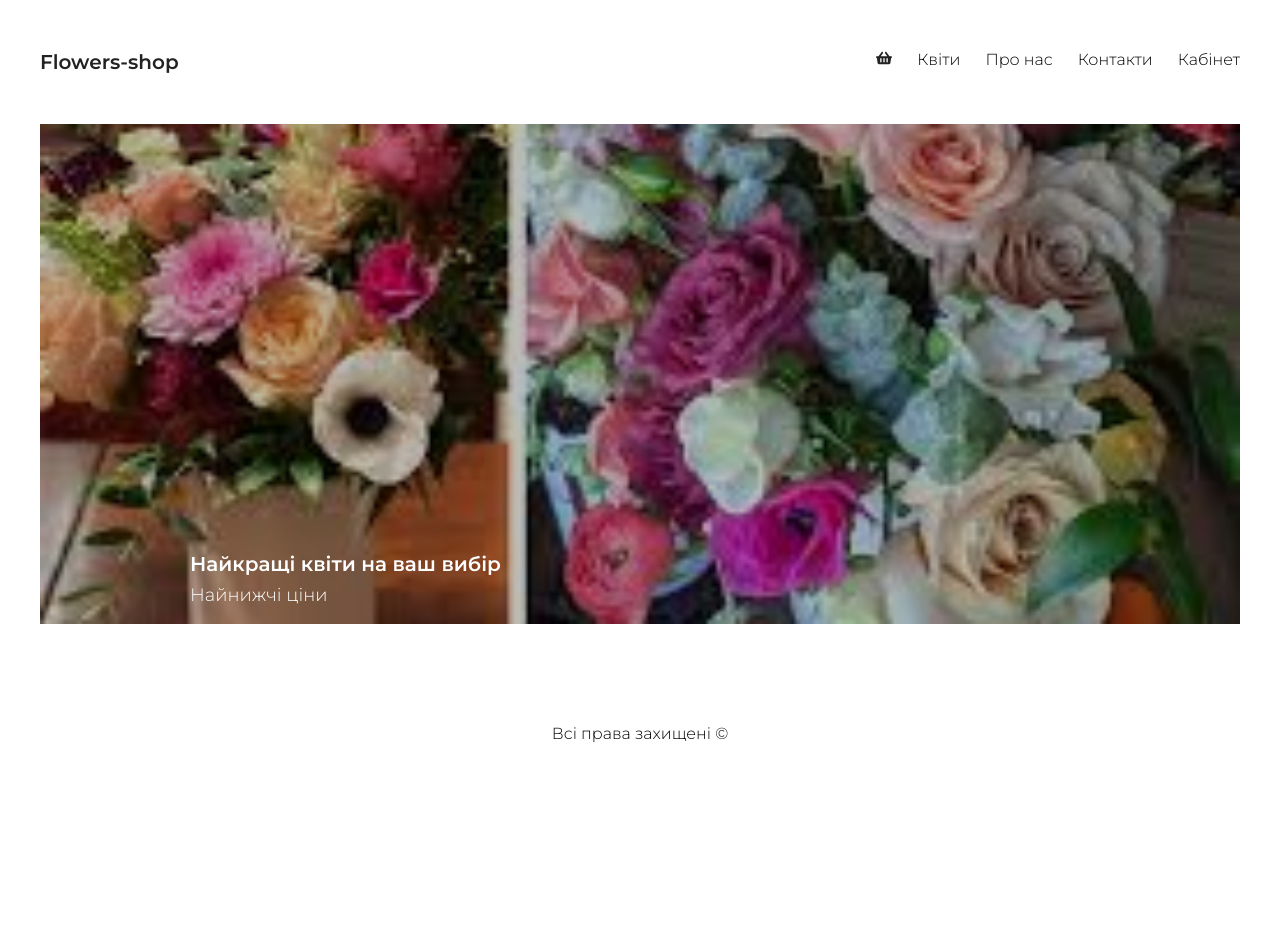
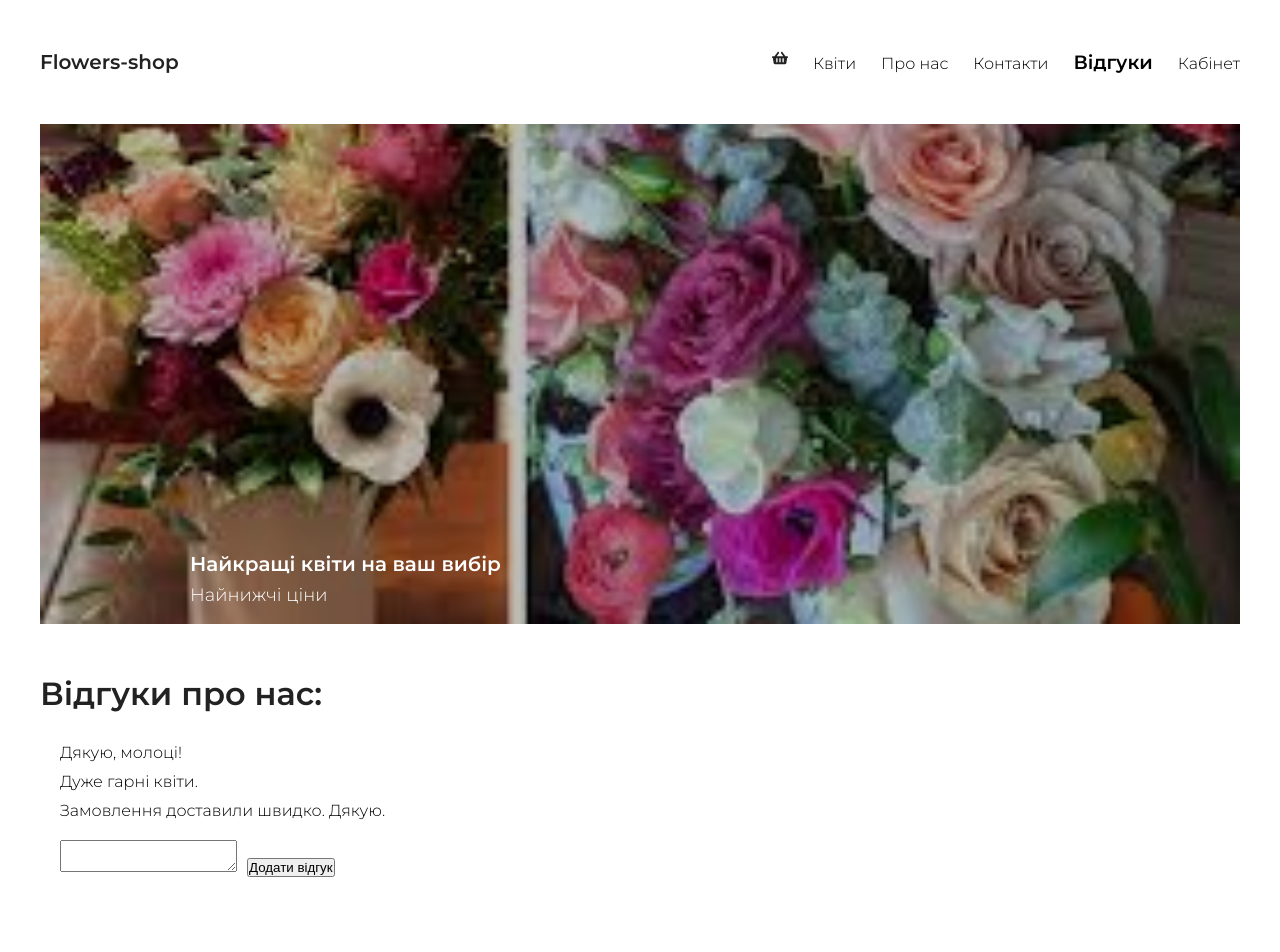
Before and after one commit to AndriiDan/Shop, a React (Create React App) app: page /reviews in a window 1280 px wide. Shown: the top 952 px of the page. Before the commit the page ends 800 px from the top, so only its background shows below. Built offline with nearby package versions, Linux system fonts and the light colour scheme.

Commit message:
Add Reviews (відгуки про магазин).

```diff
--- a/src/App.js
+++ b/src/App.js
@@ -6,6 +6,7 @@ import Flowers from './components/Flowers/Flowers';
 import Footer from './components/Footer/Footer';
 import Header from './components/Header/Header';
 import Office from './components/Office/Office';
+import Reviews from './components/Reviews/Reviews';
 
 class App extends React.Component {
   constructor(props) {
@@ -106,6 +107,7 @@ class App extends React.Component {
               <Route path="/flowers" element={<Flowers chooseCategory={this.chooseCategory} items={this.state.currentItems} onAdd={this.addToOrder} onShowItem={this.onShowItem} showFullItem={this.state.showFullItem} fullItem={this.state.fullItem} addToOrder={this.addToOrder} onShowItem={this.onShowItem} />} />
               <Route path="/aboutUs" element={<AboutUs />} />
               <Route path="/contacts" element={<Contacts />} />
+              <Route path="/reviews" element={<Reviews />} />
               <Route path="/office" element={<Office />} />
             </Routes>
           </div>
--- a/src/components/Header/Navbar/Navbar.jsx
+++ b/src/components/Header/Navbar/Navbar.jsx
@@ -9,6 +9,7 @@ const Navbar = () => {
             <li className={classes.item}><NavLink to="/flowers" className={navData => navData.isActive ? classes.active : classes.item}>Квіти</NavLink></li>
             <li className={classes.item}><NavLink to="/aboutUs" className={navData => navData.isActive ? classes.active : classes.item}>Про нас</NavLink></li>
             <li className={classes.item}><NavLink to="/contacts" className={navData => navData.isActive ? classes.active : classes.item}>Контакти</NavLink></li>
+            <li className={classes.item}><NavLink to="/reviews" className={navData => navData.isActive ? classes.active : classes.item}>Відгуки</NavLink></li>
             <li className={classes.item}><NavLink to="/office" className={navData => navData.isActive ? classes.active : classes.item}>Кабінет</NavLink></li>
         </ul>
     )
--- /dev/null
+++ b/src/components/Reviews/Reviews.jsx
@@ -0,0 +1,23 @@
+import React from 'react';
+import classes from './Reviews.module.css';
+
+// к-та відгуків про магазин
+const Reviews = () => {
+    return (
+        <div>
+            <h1>Відгуки про нас:</h1>
+            <div className={classes.reviews}>
+                <div className={classes.review}>Дякую, молоці!</div>
+                <div className={classes.review}>Дуже гарні квіти.</div>
+                <div className={classes.review}>Замовлення доставили швидко. Дякую.</div>
+            </div>
+            <div className={classes.addReview}>
+                <textarea></textarea>
+                <button>Додати відгук</button>
+            </div>
+        </div>
+
+    )
+}
+
+export default Reviews;
--- /dev/null
+++ b/src/components/Reviews/Reviews.module.css
@@ -0,0 +1,20 @@
+h1 {
+    margin-bottom: 30px;
+}
+
+.reviews {
+    margin: 10px;
+    color: black;
+}
+
+.review {
+    margin: 10px;
+}
+
+.addReview {
+    margin: 20px 10px;
+}
+
+.addReview textarea {
+    margin: 0 10px;
+}
```
